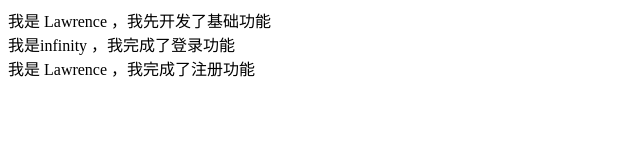
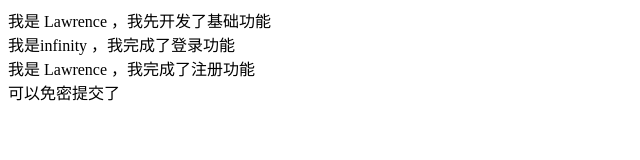
Before and after one commit to sharon217/my-repository, a plain HTML site: page index.html in a window 1280 px wide. Shown: the whole page, without its empty margins (0-640 px from the left). Drawn offline with Linux system fonts and the light colour scheme.

Commit message:
可以免密提交了

```diff
--- a/index.html
+++ b/index.html
@@ -14,5 +14,6 @@
 
     <div>我是 Lawrence ，我完成了注册功能</div>
 
+    <div>可以免密提交了</div>
   </body>
 </html>
```
